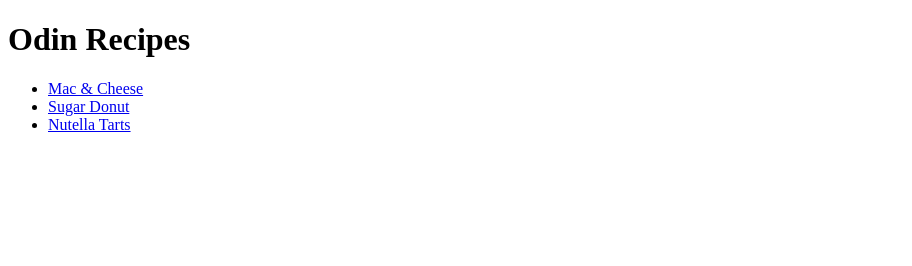
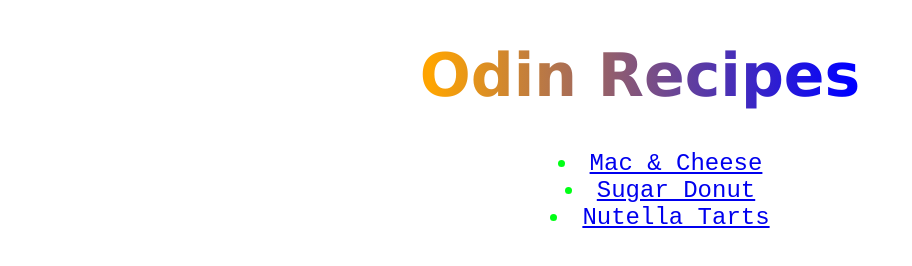
Before and after one commit to SimJJ96/odin-recipes, a plain HTML site: page index.html in a window 1280 px wide. Shown: the whole page, without its empty margins (0-912 px from the left). Drawn offline with Linux system fonts and the light colour scheme.

Commit message:
add style for index.html

```diff
--- a/index.html
+++ b/index.html
@@ -3,10 +3,11 @@
     <head>
       <meta charset="UTF-8">
       <title>Odin Recipes</title>
+      <link rel="stylesheet" href="styles/index.css">
     </head>
     <body>
-      <h1>Odin Recipes</h1>
-        <ul>
+      <h1 class="heading">Odin Recipes</h1>
+        <ul class="recipes">
             <li><a href="recipes/mac-and-cheese.html">Mac & Cheese</a></li>
             <li><a href="recipes/donut.html">Sugar Donut</a></li>
             <li><a href="recipes/nutella-tart.html">Nutella Tarts</a></li>
--- /dev/null
+++ b/styles/index.css
@@ -0,0 +1,20 @@
+.heading {
+    font-family: Verdana, Geneva, Tahoma, sans-serif;
+    font-size: 60px;
+    text-align: center;
+    background: linear-gradient(to right, red, orange, blue, purple);
+    -webkit-background-clip: text;
+            background-clip: text;
+    -webkit-text-fill-color: transparent;
+}
+
+.recipes {
+    font-family: 'Courier New', Courier, monospace;
+    font-size: 24px;
+    color: rgb(0, 255, 21);
+}
+
+ul {
+    text-align: center;
+    list-style-position: inside;
+}
```
